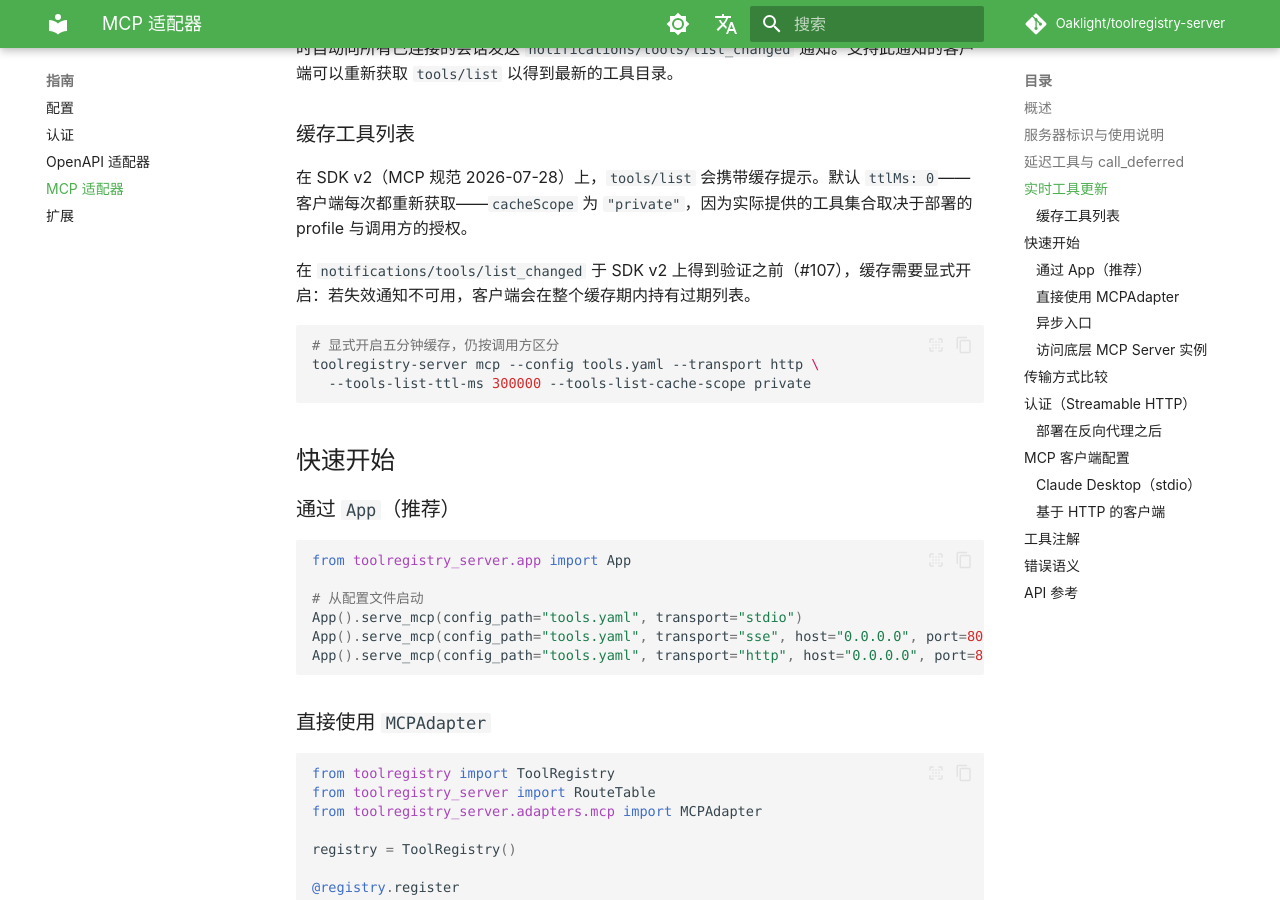
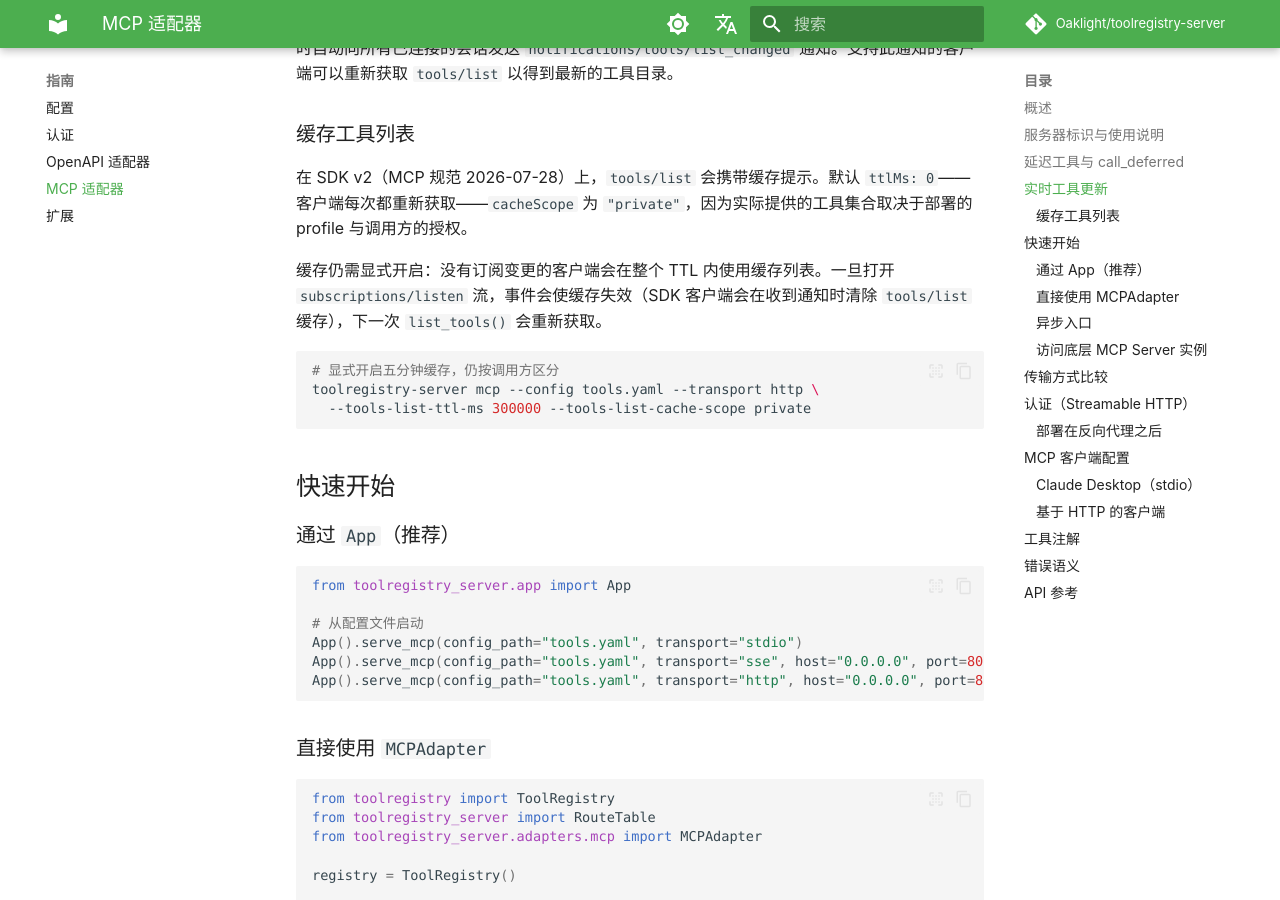
Before and after one commit to Oaklight/toolregistry-server, an MkDocs documentation site: the page built from docs/guides/mcp.md, in a window 1280 px wide and 900 px high, scrolled down 1429 px. Built offline with MkDocs 1.6.1 and Material for MkDocs 9.7.7, drawn with Linux system fonts in a browser that asks for light colours; some web fonts are replaced; comment, search, counter and statistics services are not loaded.

Commit message:
docs: SDK v2 提供 subscriptions/listen（#107）

````diff
--- a/docs/guides/mcp.md
+++ b/docs/guides/mcp.md
@@ -44,7 +44,7 @@ MCP 适配器声明了 `tools_changed` 能力，并在路由表发生变更（
 
 在 SDK v2（MCP 规范 2026-07-28）上，`tools/list` 会携带缓存提示。默认 `ttlMs: 0`——客户端每次都重新获取——`cacheScope` 为 `"private"`，因为实际提供的工具集合取决于部署的 profile 与调用方的授权。
 
-在 `notifications/tools/list_changed` 于 SDK v2 上得到验证之前（#107），缓存需要显式开启：若失效通知不可用，客户端会在整个缓存期内持有过期列表。
+缓存仍需显式开启：没有订阅变更的客户端会在整个 TTL 内使用缓存列表。一旦打开 `subscriptions/listen` 流，事件会使缓存失效（SDK 客户端会在收到通知时清除 `tools/list` 缓存），下一次 `list_tools()` 会重新获取。
 
 ```bash
 # 显式开启五分钟缓存，仍按调用方区分
````
Also changed, not shown: docs/changelog.md (+1 -0 lines).
